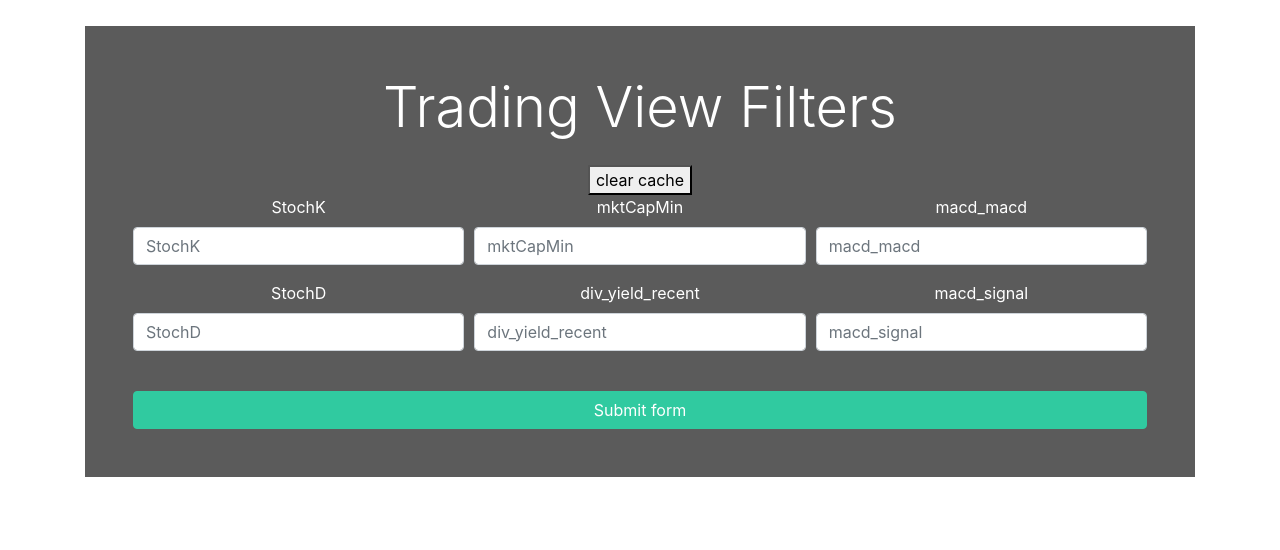
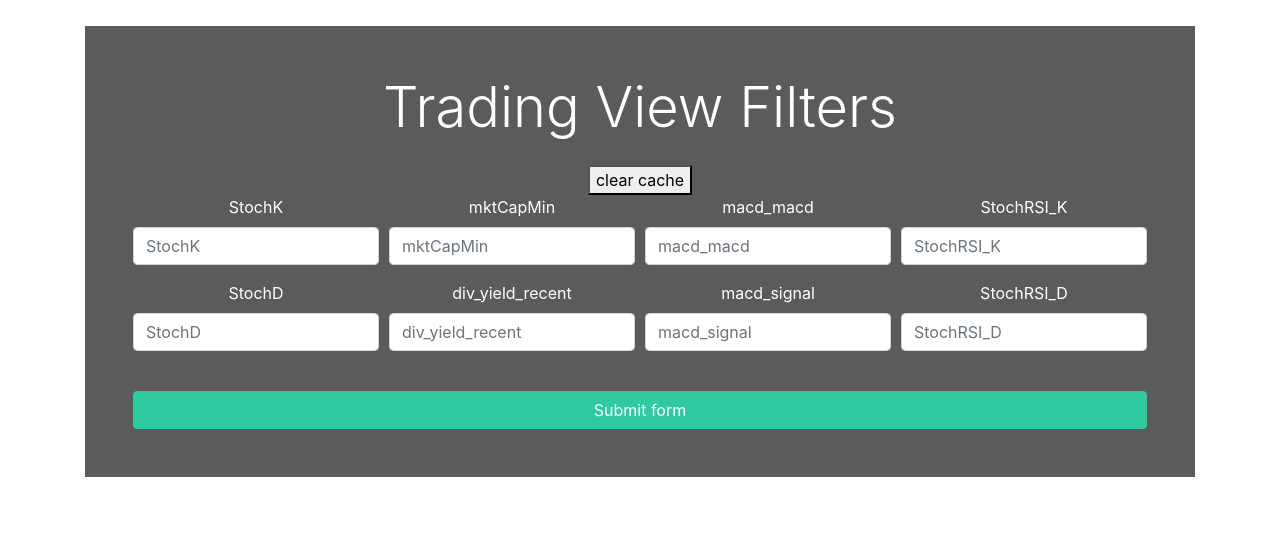
Before and after one commit to ValverdeDaniel/leov2, a Django app: template templates/options/options.html in a window 1280 px wide. Shown: the part 176-726 px from the top of the page. Run offline with Django 4.2, Linux system fonts and the light colour scheme; the template is opened without the code that fills it, so the values that code supplies are empty; parts of the project's set-up code (start-up, migrations or seed data) failed here and were passed over; some libraries are stand-ins or nearby versions.

Commit message:
added stochRSI_K and StochRSI_D

```diff
--- a/templates/options/options.html
+++ b/templates/options/options.html
@@ -18,35 +18,45 @@
             <form action="{% url 'options' %}">
                 <!-- Form Row 1 -->
                 <div class="form-row">
-                <div class="col-md-4 mb-3">
+                <div class="col-md-3 mb-3">
                     <label>StochK</label>
                     <input type="text" name="StochK" class="form-control" placeholder="StochK" value = {{ filter_values.StochK }}>
                 </div>
-                <div class="col-md-4 mb-3">
+                <div class="col-md-3 mb-3">
                     <label>mktCapMin</label>
                     <input type="text" name="mktCapMin" class="form-control" placeholder="mktCapMin" value = {{ filter_values.mktCapMin }}>
                 </div>
 
-                <div class="col-md-4 mb-3">
+                <div class="col-md-3 mb-3">
                     <label>macd_macd</label>
                     <input type="text" name="macd_macd" class="form-control" placeholder="macd_macd" value = {{ filter_values.macd_macd }}>
+                </div>
+
+                <div class="col-md-3 mb-3">
+                    <label>StochRSI_K</label>
+                    <input type="text" name="StochRSI_K" class="form-control" placeholder="StochRSI_K" value = {{ filter_values.StochRSI_K }}>
                 </div>
 
 
                 </div>
                 <!-- Form Row 2 -->
                 <div class="form-row">
-                    <div class="col-md-4 mb-3">
+                    <div class="col-md-3 mb-3">
                         <label>StochD</label>
                         <input type="text" name="StochD" class="form-control" placeholder="StochD" value = {{ filter_values.StochD }}>
                     </div>
-                    <div class="col-md-4 mb-3">
+                    <div class="col-md-3 mb-3">
                         <label>div_yield_recent</label>
                         <input type="text" name="div_yield_recent" class="form-control" placeholder="div_yield_recent" value = {{ filter_values.div_yield_recent }}>
                     </div>
-                    <div class="col-md-4 mb-3">
+                    <div class="col-md-3 mb-3">
                         <label>macd_signal</label>
                         <input type="text" name="macd_signal" class="form-control" placeholder="macd_signal" value = {{ filter_values.macd_signal }}>
+                    </div>
+
+                    <div class="col-md-3 mb-3">
+                        <label>StochRSI_D</label>
+                        <input type="text" name="StochRSI_D" class="form-control" placeholder="StochRSI_D" value = {{ filter_values.StochRSI_D }}>
                     </div>
                 </div>
                 <button class="btn btn-secondary btn-block mt-4" type="submit">Submit form</button>
```
Also changed, not shown: options/views.py (+16 -8 lines).
